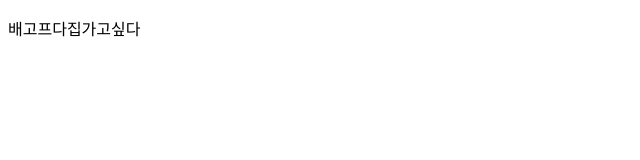
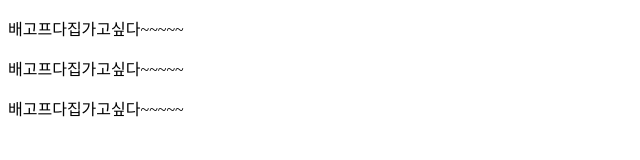
Before and after one commit to EunjiShinRabbit/HTML_CSS, a plain HTML site: page index.html in a window 1280 px wide. Shown: the whole page, without its empty margins (0-640 px from the left). Drawn offline with Linux system fonts and the light colour scheme.

Commit message:
test commit

```diff
--- a/index.html
+++ b/index.html
@@ -7,6 +7,8 @@
     <title>Document</title>
 </head>
 <body>
-    <p>배고프다집가고싶다</p>
+    <p>배고프다집가고싶다~~~~~</p>
+    <p>배고프다집가고싶다~~~~~</p>
+    <p>배고프다집가고싶다~~~~~</p>
 </body>
 </html>
```
